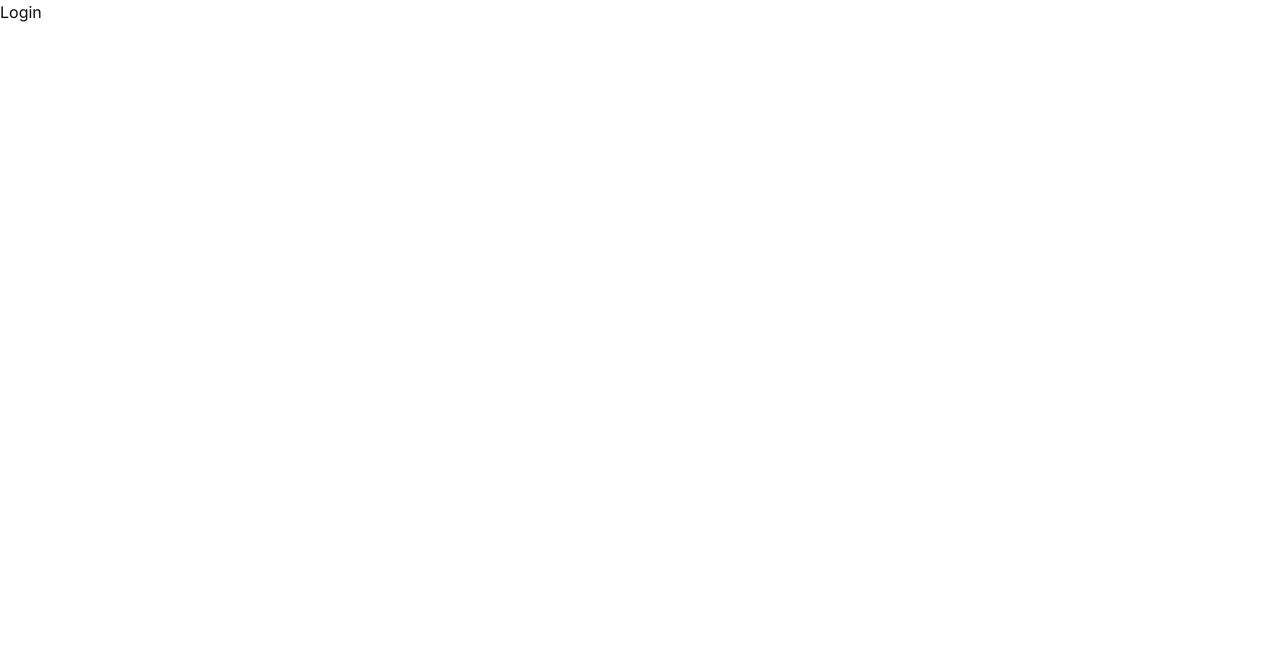
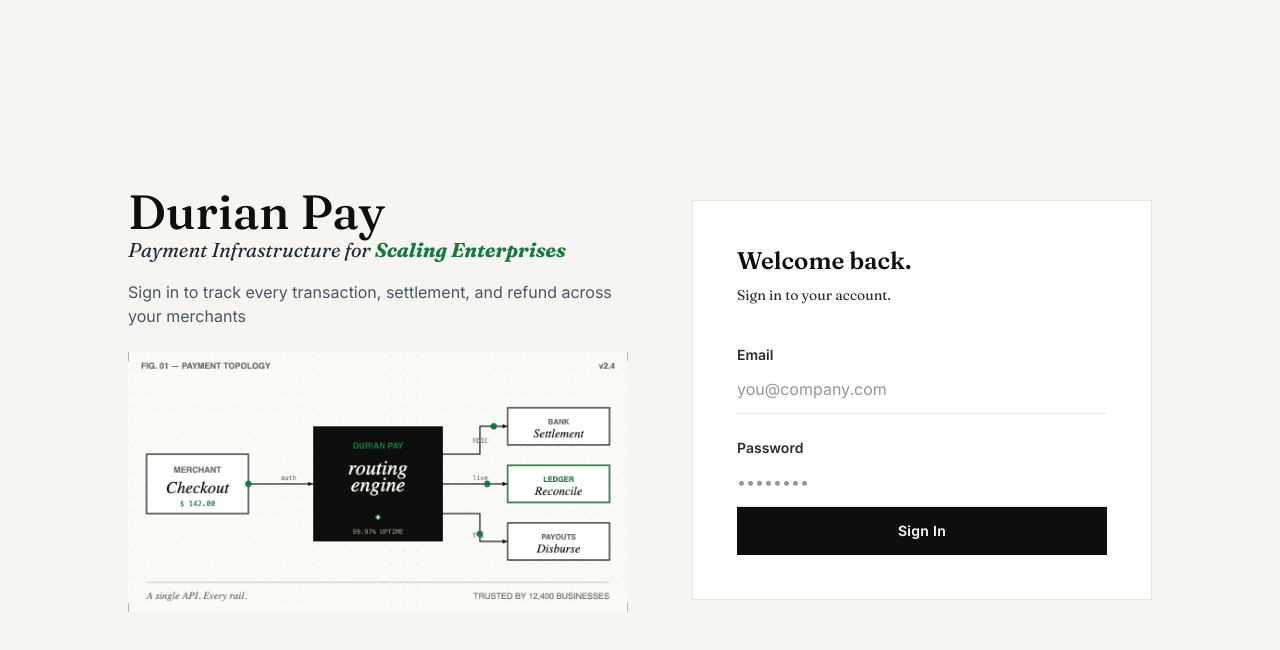
Before and after one commit to acj97/fullstack-boilerplate, a React (Vite) app in the folder frontend/: page /login in a window 1280 px wide. Shown: the top 650 px of the page. Built offline with nearby package versions, Linux system fonts and the light colour scheme.

Commit message:
feat: login page UI only, Button component, Input component

```diff
--- /dev/null
+++ b/frontend/src/components/Button.tsx
@@ -0,0 +1,21 @@
+import type { ButtonHTMLAttributes } from 'react'
+
+interface ButtonProps extends ButtonHTMLAttributes<HTMLButtonElement> {
+  variant?: 'primary'
+}
+
+function Button({ variant = 'primary', className = '', children, ...props }: ButtonProps) {
+  const base = 'border-0 font-semibold tracking-[0.02em] text-sm py-[14px] px-[22px] inline-flex items-center justify-center gap-2 [transition:transform_.12s_ease,background_.18s,color_.18s,border-color_.18s] active:translate-y-px cursor-pointer'
+
+  const variants = {
+    primary: 'bg-ink text-bg w-full hover:bg-accent disabled:opacity-60 disabled:cursor-not-allowed disabled:bg-ink',
+  }
+
+  return (
+    <button className={`${base} ${variants[variant]} ${className}`} {...props}>
+      {children}
+    </button>
+  )
+}
+
+export default Button
--- /dev/null
+++ b/frontend/src/components/Input.tsx
@@ -0,0 +1,33 @@
+import type { InputHTMLAttributes } from 'react'
+
+interface InputProps extends InputHTMLAttributes<HTMLInputElement> {
+  error?: string
+  label?: string
+}
+
+function Input({ error, label, className = '', ...props }: InputProps) {
+  return (
+    <div className="flex flex-col">
+      {label && (
+        <label className="text-ink-2 font-semibold text-sm">
+          {label}
+        </label>
+      )}
+      <input
+        className={`w-full border-0 border-b-[1.5px] bg-transparent py-3 text-base text-ink font-sans outline-none transition-[border-color] duration-180 placeholder:text-muted-2 ${
+          error
+            ? 'border-b-danger focus:border-b-danger'
+            : 'border-b-border focus:border-b-ink'
+        } ${className}`}
+        {...props}
+      />
+      {error && (
+        <div className="flex items-center gap-1.5 mt-2 text-xs text-danger">
+          {error}
+        </div>
+      )}
+    </div>
+  )
+}
+
+export default Input
--- a/frontend/src/pages/Login.tsx
+++ b/frontend/src/pages/Login.tsx
@@ -1,8 +1,48 @@
+import Button from "../components/Button"
+import Input from "../components/Input"
+import paymentFlow from "../assets/payment-flow.gif"
+
 function Login() {
   return (
-    <div>
-      Login
-    </div>
+    <section className=" bg-soft h-screen w-full flex items-center justify-center">
+      <div className="w-full max-w-360 flex flex-col md:flex-row items-center justify-center gap-4 md:gap-16 px-16">
+        <div className="max-w-125 flex flex-col justify-center">
+          <h1 className="font-serif text-5xl font-medium">
+            Durian Pay
+          </h1>
+          <h3 className="font-serif text-xl italic text-gray-800">
+            Payment Infrastructure for <span className="font-bold text-accent">Scaling Enterprises</span>
+          </h3>
+          <p className="text-gray-600 mt-4">
+            Sign in to track every transaction, settlement, and refund across your merchants
+          </p>
+          <img src={paymentFlow} alt="Payment flow" className="mt-6 w-full" />
+        </div>
+        <div className="bg-surface border border-border p-11 md:max-w-115 w-full h-fit">
+          <h3 className="font-semibold text-2xl mb-2 font-serif">
+            Welcome back.
+          </h3>
+          <h4 className="text-ink-2 text-sm mb-10 font-serif">
+            Sign in to your account.
+          </h4>
+          <Input
+            type="email"
+            placeholder="you@company.com"
+            label="Email"
+            className="mb-6"
+          />
+          <Input
+            type="password"
+            placeholder="••••••••"
+            label="Password"
+          />
+          <Button>
+            Sign In
+          </Button>
+        </div>
+      </div>
+
+    </section>
   )
 }
 
```
Also changed, not shown: frontend/src/assets/payment-flow.gif (added).
